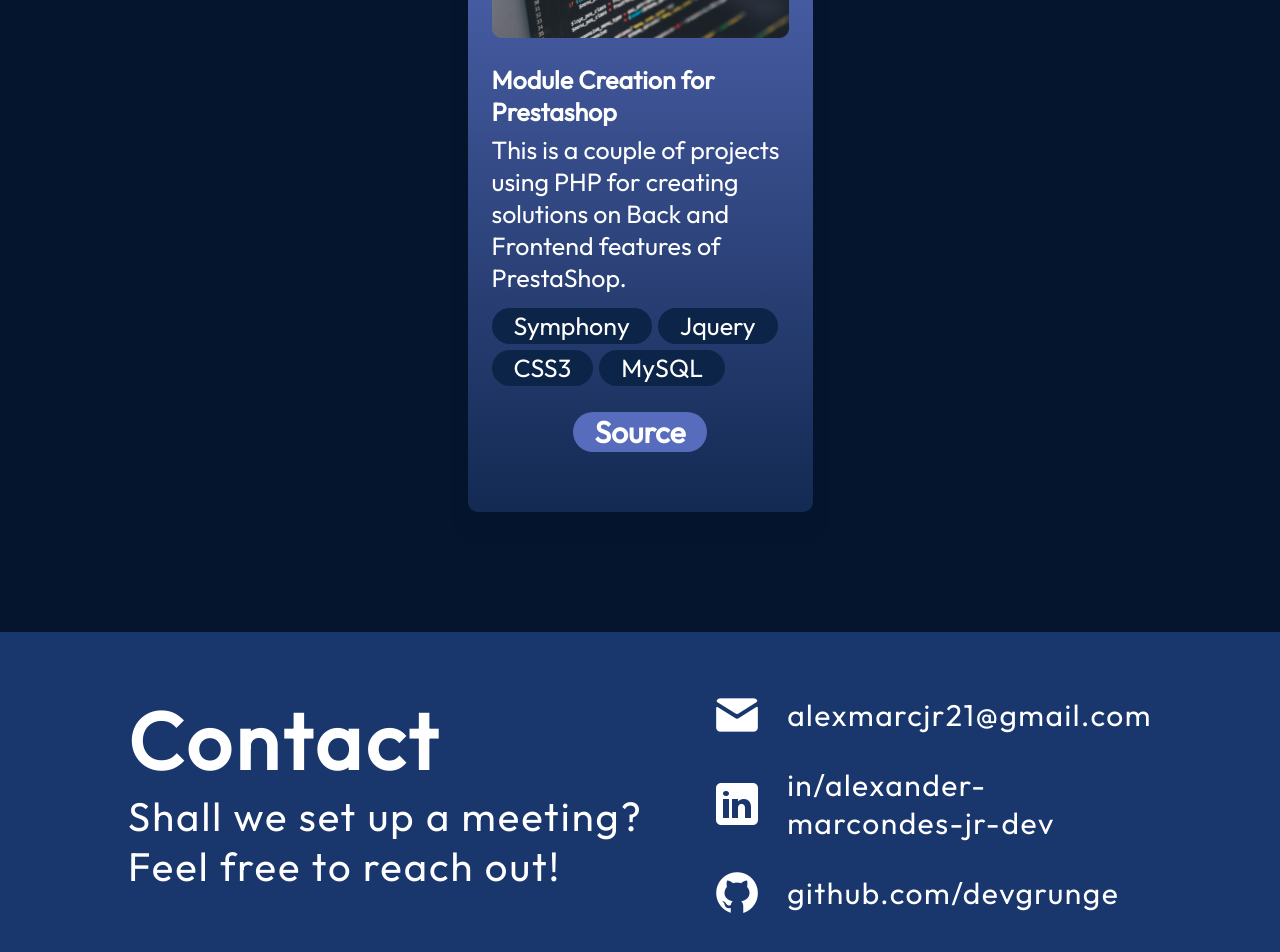
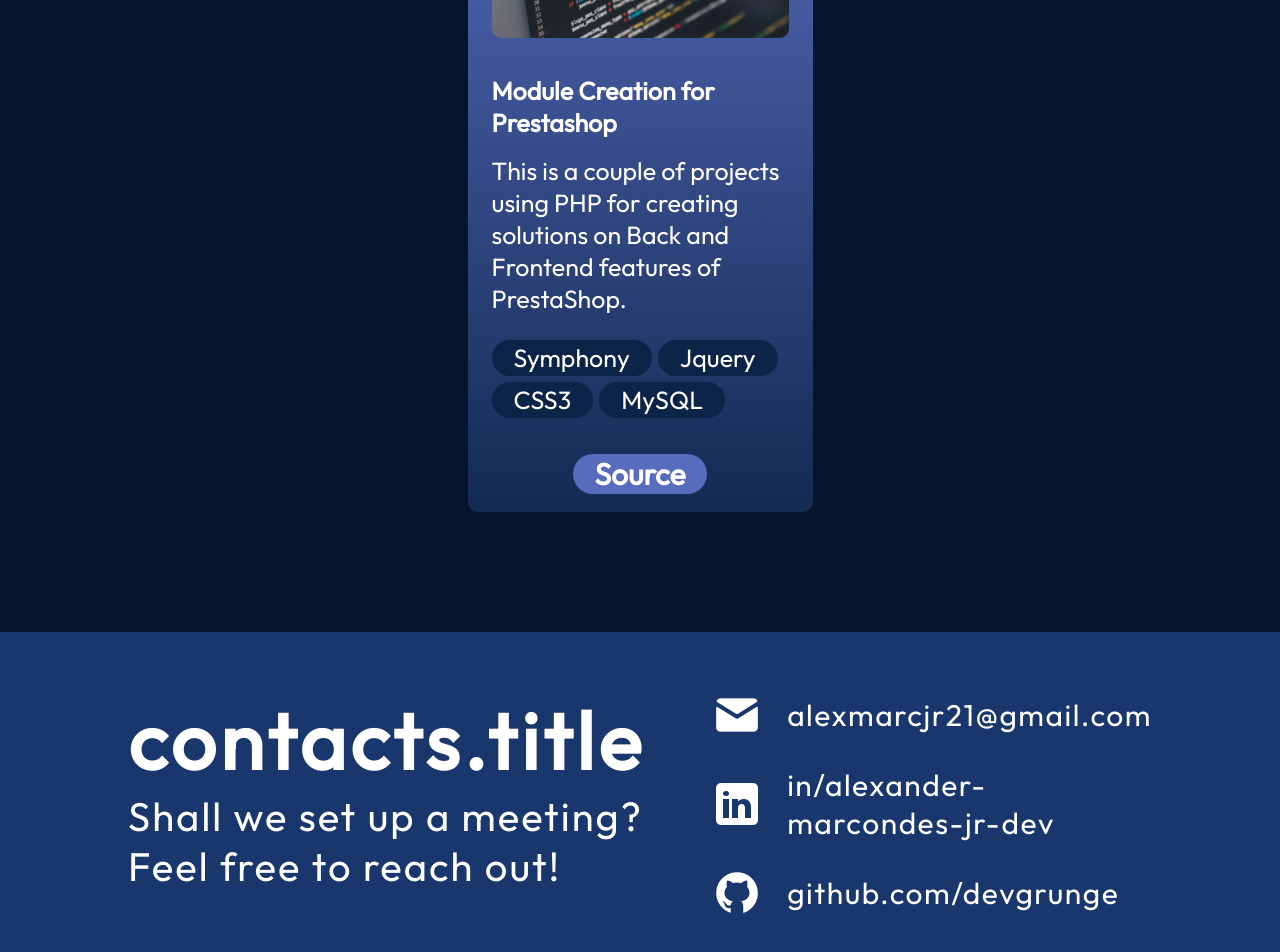
Before and after one commit to devgrunge/alexander-portifolio-website, a React (Vite) app: page / in a window 1280 px wide. Shown: the part 4112-5064 px from the top of the page. Built offline with nearby package versions, Linux system fonts and the light colour scheme.

Commit message:
css changes at projects card

```diff
--- a/src/components/Contact/Contact.jsx
+++ b/src/components/Contact/Contact.jsx
@@ -8,7 +8,7 @@ export const Contact = () => {
   return (
     <footer id="contact" className={styles.container}>
       <div className={styles.text}>
-        <h2><FormattedMessage id="contacts.tite"/></h2>
+        <h2><FormattedMessage id="contacts.title"/></h2>
         <p><FormattedMessage id="contacts.description" /></p>
       </div>
       <ul className={styles.links}>
--- a/src/components/Projects/ProjectCard.jsx
+++ b/src/components/Projects/ProjectCard.jsx
@@ -39,7 +39,7 @@ export const ProjectCard = ({ project }) => {
             Demo
           </a>
         )}
-        <a href={source} className={styles.link}>
+        <a href={localizedProject.source} className={styles.link}>
           <FormattedMessage id="projects.source" />
         </a>
       </div>
--- a/src/components/Projects/ProjectCard.module.css
+++ b/src/components/Projects/ProjectCard.module.css
@@ -4,6 +4,7 @@
   display: flex;
   flex-direction: column;
   border-radius: 10px;
+  justify-content: space-between;
   background: linear-gradient(180deg, #576cbc 0%, #132a53 100%);
   box-shadow: 0 16px 14px 0 #04152d;
   padding: 18px 24px;
--- a/src/locales/translations/translationspt.json
+++ b/src/locales/translations/translationspt.json
@@ -17,7 +17,7 @@
   "about.sofSkillDescription" : "Tomei muitas decisões críticas em projetos, participando de todas as etapas desde a pesquisa até o desenvolvimento e entrega",
   "experience.title" : "Experiência",
   "projects.title" : "Projetos",
-  "contacts.tite" : "Contactos",
+  "contacts.title" : "Contatos",
   "contacts.description" : "Vamos marcar uma reunião? Sinta-se à vontade para entrar em contato!",
   "projects.source" : "Fonte"
 }
```
